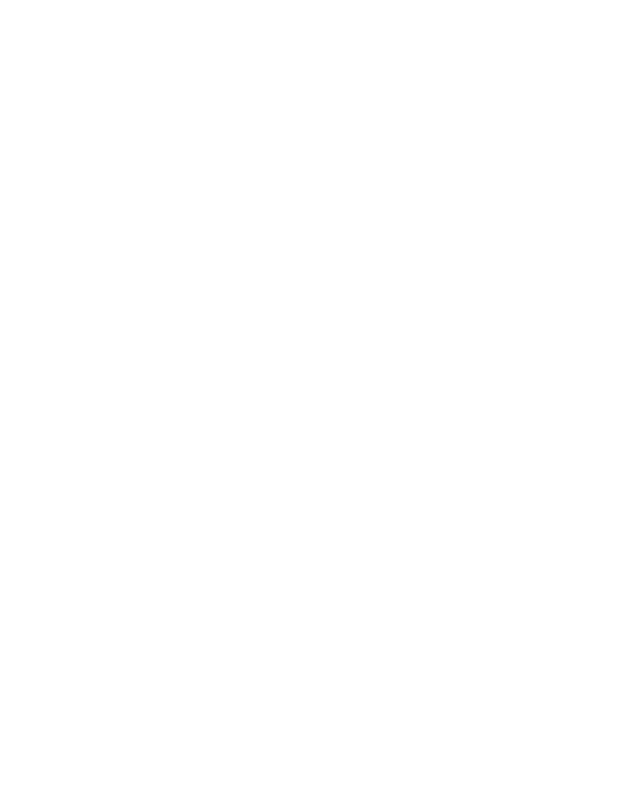
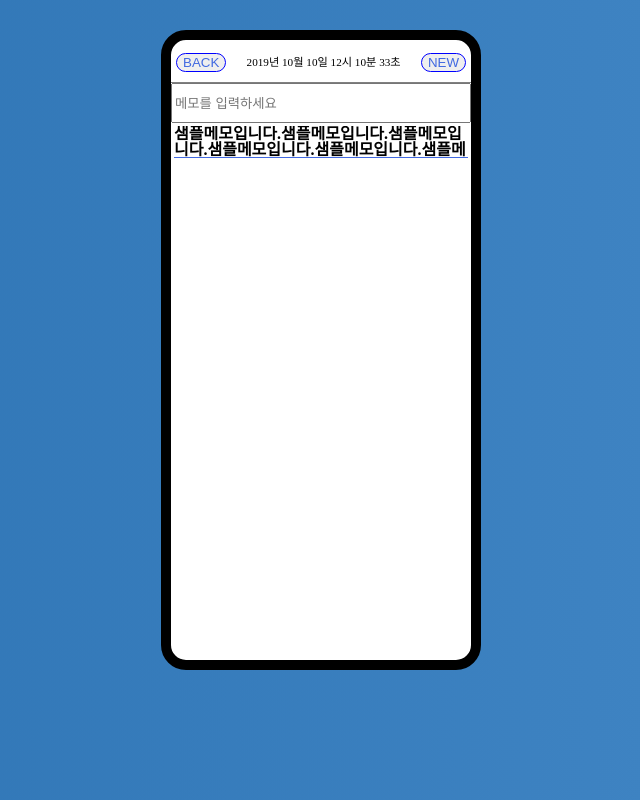
Before and after one commit to getState/Project_SmartEmulator, a plain HTML site: page Markup/memo.html in a window 1280 px wide. Shown: the whole page, without its empty margins (319-959 px from the left). Drawn offline with Linux system fonts and the light colour scheme.

Commit message:
1-3. feat: memo markup complete
1-3. feat: memo markup complete

```diff
--- a/Markup/memo.html
+++ b/Markup/memo.html
@@ -4,9 +4,34 @@
     <meta charset="UTF-8">
     <meta http-equiv="X-UA-Compatible" content="IE=edge">
     <meta name="viewport" content="width=device-width, initial-scale=1.0">
+    <link rel="stylesheet" href="../css/style.css">
     <title>Document</title>
 </head>
 <body>
-
+    <div id="app">
+        <header class = "header">
+            <button class="button header__prev">
+                BACK
+            </button>
+            <div class="header__time">
+                2019년 10월 10일 12시 10분 33초
+            </div>
+            <button class="button header__new">
+                NEW
+            </button>
+        </header>
+        <main class="main">
+            <form id="memo">
+                <input class="memo__input" placeholder="메모를 입력하세요">
+            </form>
+            <ul class="memoList">
+                <li class="memoList-item">
+                    <p class="memoItem__text">
+                        샘플메모입니다.샘플메모입니다.샘플메모입니다.샘플메모입니다.샘플메모입니다.샘플메모입니다.샘플메모입니다.샘플메모입니다.샘플메모입니다.샘플메모입니다.샘플메모입니다.샘플메모입니다.샘플메모입니다.샘플메모입니다.
+                    </p>
+                </li>
+            </ul>
+        </main>
+    </div>
 </body>
 </html>
--- a/css/style.css
+++ b/css/style.css
@@ -51,15 +51,15 @@ body {
 .appItem-text {
   text-align: center;
 }
-.memo {
+.alarm {
   display: flex;
   padding: 5px 10px;
   border-bottom: 2px solid royalblue;
 }
-.memo__label {
+.alarm__label {
   padding-left: 7px;
 }
-.memo__input {
+.alarm__input {
   padding: 2px;
   border-radius: 10px;
 }
@@ -81,3 +81,23 @@ input[type="submit"] {
   color: tomato;
   border-color: tomato;
 }
+
+.memo__input {
+  display: block;
+  width: 100%;
+  height: 40px;
+}
+.memoList-item {
+  padding: 3px;
+}
+.memoItem__text {
+  max-height: 32px;
+  padding-bottom: 5px;
+  font-weight: 600;
+  overflow: hidden;
+  border-bottom: 1px solid royalblue;
+  transition: max-height 1s;
+}
+.opened {
+  max-height: 500px;
+}
```
Also changed, not shown: Markup/alarm.html (+7 -7 lines).
